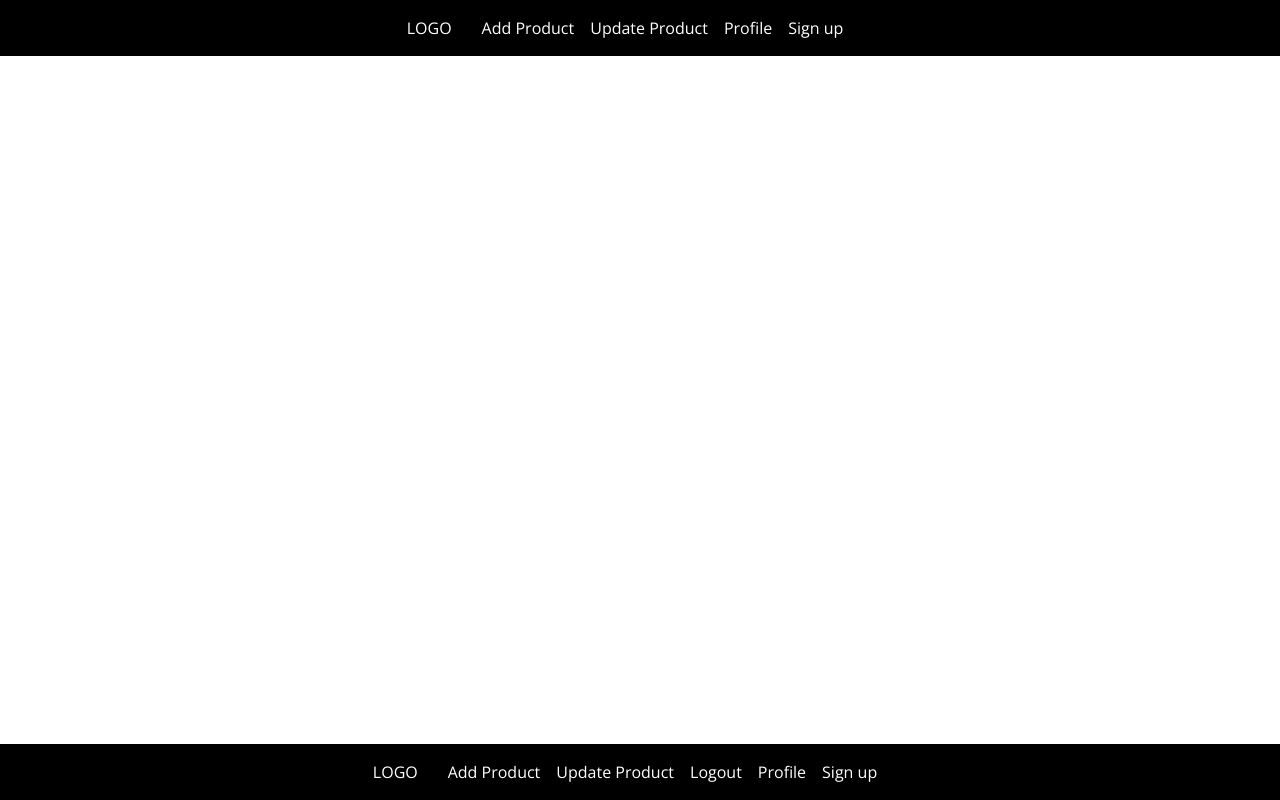
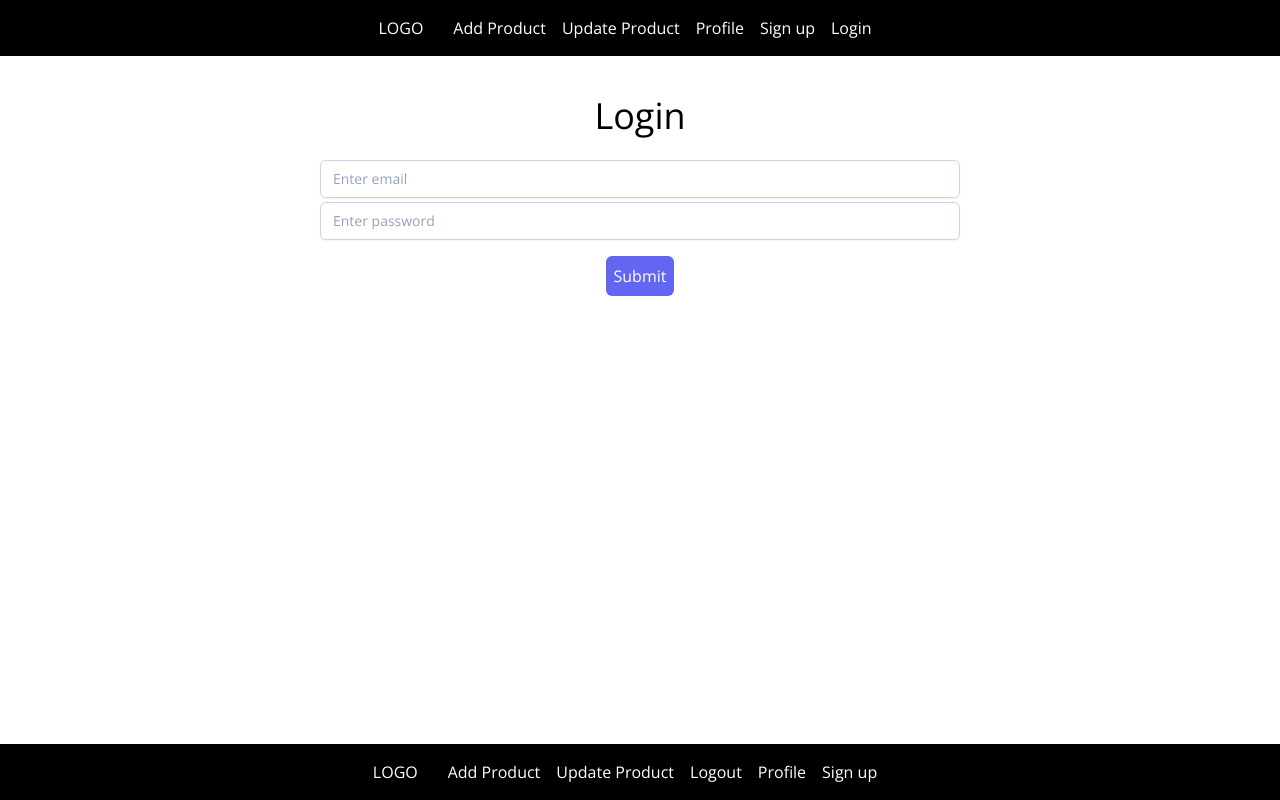
Before and after one commit to rancharaz/reactjsNodeMongoDbDashboardFullStack, a React (Create React App) app in the folder frontend/: page /login in a window 1280 px wide. Built offline with nearby package versions, Linux system fonts and the light colour scheme.

Commit message:
login ui and back

```diff
--- a/frontend/src/App.js
+++ b/frontend/src/App.js
@@ -5,6 +5,7 @@ import Product from './component/Product';
 import Footer from './segments/Footer';
 import Signup from './component/Signup';
 import PrivateComponent from './component/PrivateComponent';
+import Login from './component/Login';
 
 function App() {
   return (
@@ -24,7 +25,7 @@ function App() {
           </Route>
 
           <Route path='/sign-up' element={<Signup />} />
-
+          <Route path="/login" element={<Login />} />
         </Routes>
         <Footer />
       </Router>
--- /dev/null
+++ b/frontend/src/component/Login.jsx
@@ -0,0 +1,33 @@
+import React, { useState } from 'react'
+
+const Login = () => {
+
+    /* getting data and put in useState */
+    const [email, setEmail] = useState("");
+    const [password, setPassword] = useState("")
+
+    /* post login */
+    const handleLogin = () => {
+        console.log(email, password)
+    }
+
+    return (
+        <div className="container mx-auto justify-center items-center text-center">
+            <form className='mt-10'>
+                <h1 className='text-4xl'>Login</h1>
+                <div className='login mx-auto container w-2/4 mt-6'>
+                    <input type="text" onChange={(e) => setEmail(e.target.value)} value={email} className="mt-1 px-3 py-2 bg-white border shadow-sm border-slate-300 placeholder-slate-400 focus:outline-none focus:border-sky-500 focus:ring-sky-500 block w-full rounded-md sm:text-sm focus:ring-1" placeholder='Enter email' />
+                    <input type="password" onChange={(e) => setPassword(e.target.value)} value={password} className="mt-1 px-3 py-2 bg-white border shadow-sm border-slate-300 placeholder-slate-400 focus:outline-none focus:border-sky-500 focus:ring-sky-500 block w-full rounded-md sm:text-sm focus:ring-1" placeholder='Enter password' />
+
+                </div>
+                <button type="button" onClick={handleLogin} className="bg-indigo-500 p-2 rounded-md text-white mt-4 hover:bg-black focus:bg-black">
+                    Submit
+                </button>
+            </form>
+
+
+        </div>
+    )
+}
+
+export default Login
--- a/frontend/src/segments/Nav.jsx
+++ b/frontend/src/segments/Nav.jsx
@@ -29,6 +29,7 @@ const Nav = () => {
                     {
                         auth ? <Link onClick={logout} to="/sign-up" className='pr-4 hover:text-gray-500 transition-all' >Logout</Link> : <Link to="/sign-up" className='pr-4 hover:text-gray-500 transition-all' >Sign up</Link>
                     }
+                    <Link to="/login" className='pr-4 hover:text-gray-500 transition-all' >Login</Link>
 
 
                 </ul>
```
Also changed, not shown: 1 other file (tests, documents, lock files or other folders).
